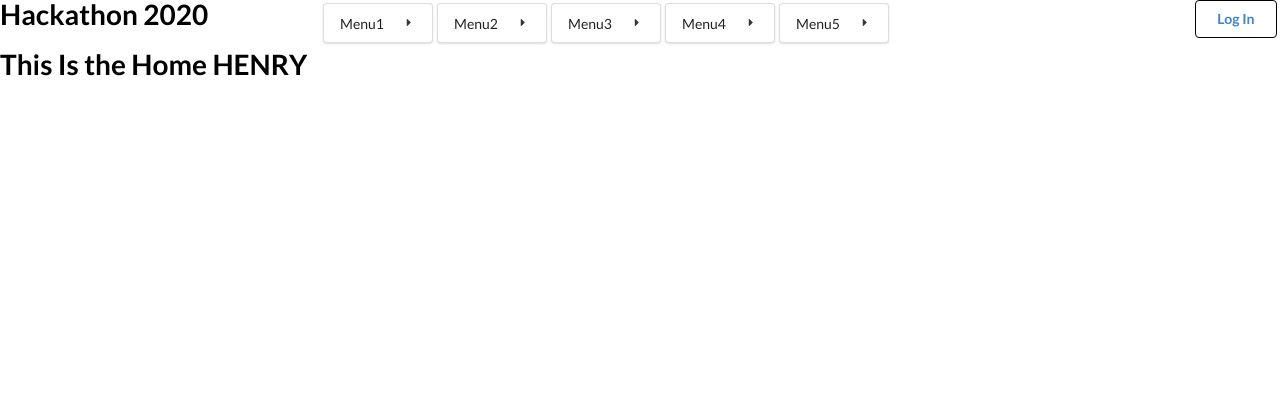
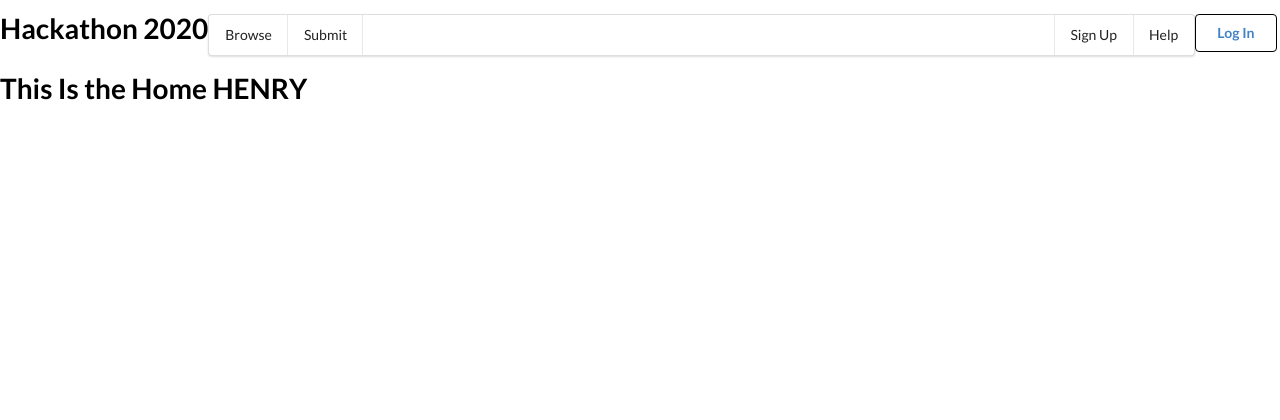
Before and after one commit to mnhegde/StarHacks2020, a Flask app: page / in a window 1280 px wide. Shown: the top 420 px of the page. Before the commit the page ends 76 px from the top, so only its background shows below. Run offline with Flask 2, Linux system fonts and the light colour scheme.

Commit message:
redoing layout

```diff
--- a/Templates/layout.html
+++ b/Templates/layout.html
@@ -50,75 +50,13 @@
     <h1 class="ui header" id = "title">Hackathon 2020</h1>
     <buttom class="ui button" id = "logIn"><a href = '\login'>Log In</a></buttom>
 
-    <table id="menus" class="center">
-
-       <td>
-        <div class="ui vertical menu" id="menu1">
-
-            <div class="ui simple dropdown item" >
-              Menu1
-              <i class="dropdown icon"></i>
-              <div class="menu" >
-                <a class="item">Page1</a>
-                <a class="item">Page2</a>
-                <a class="item">Page3</a>
-              </div>
-            </div>
-          </div>
-        </td>
-        <td>
-          <div class="ui vertical menu" id="menu2">
-            <div class="ui simple dropdown item" >
-              Menu2
-              <i class="dropdown icon"></i>
-              <div class="menu">
-                <a class="item">Page1</a>
-                <a class="item">Page2</a>
-                <a class="item">Page3</a>
-              </div>
-            </div>
-          </div>
-        </td>
-        <td>
-          <div class="ui vertical menu" id="menu3">
-            <div class="ui simple dropdown item" >
-              Menu3
-              <i class="dropdown icon"></i>
-              <div class="menu">
-                <a class="item">Page1</a>
-                <a class="item">Page2</a>
-                <a class="item">Page3</a>
-              </div>
-            </div>
-        </div>
-        </td>
-        <td>
-            <div class="ui vertical menu" id="menu4">
-              <div class="ui simple dropdown item" >
-                Menu4
-                <i class="dropdown icon"></i>
-                <div class="menu">
-                  <a class="item">Page1</a>
-                  <a class="item">Page2</a>
-                  <a class="item">Page3</a>
-                </div>
-              </div>
-          </div>
-          </td>
-          <td>
-            <div class="ui vertical menu" id="menu5">
-              <div class="ui simple dropdown item" >
-                Menu5
-                <i class="dropdown icon"></i>
-                <div class="menu">
-                  <a class="item">Page1</a>
-                  <a class="item">Page2</a>
-                  <a class="item">Page3</a>
-                </div>
-              </div>
-          </div>
-          </td>
-    </table>
+    <div class="ui simple menu">
+      <a class="item">Browse</a>
+      <a class="item">Submit</a>
+      <div class="right menu">
+        <a class="item">Sign Up</a>
+        <a class="item">Help</a>
+      </div>
     </div>
     <div class="container">
       {%block content%}
```
